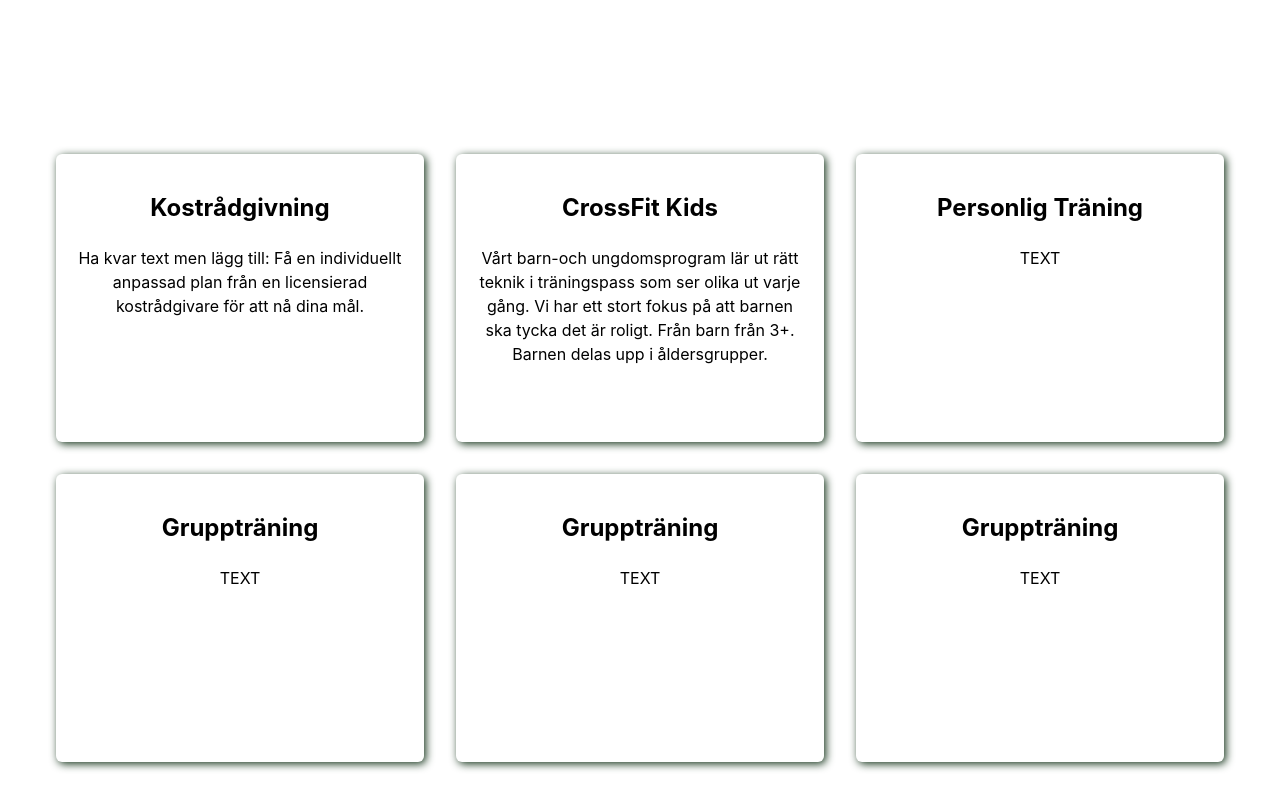
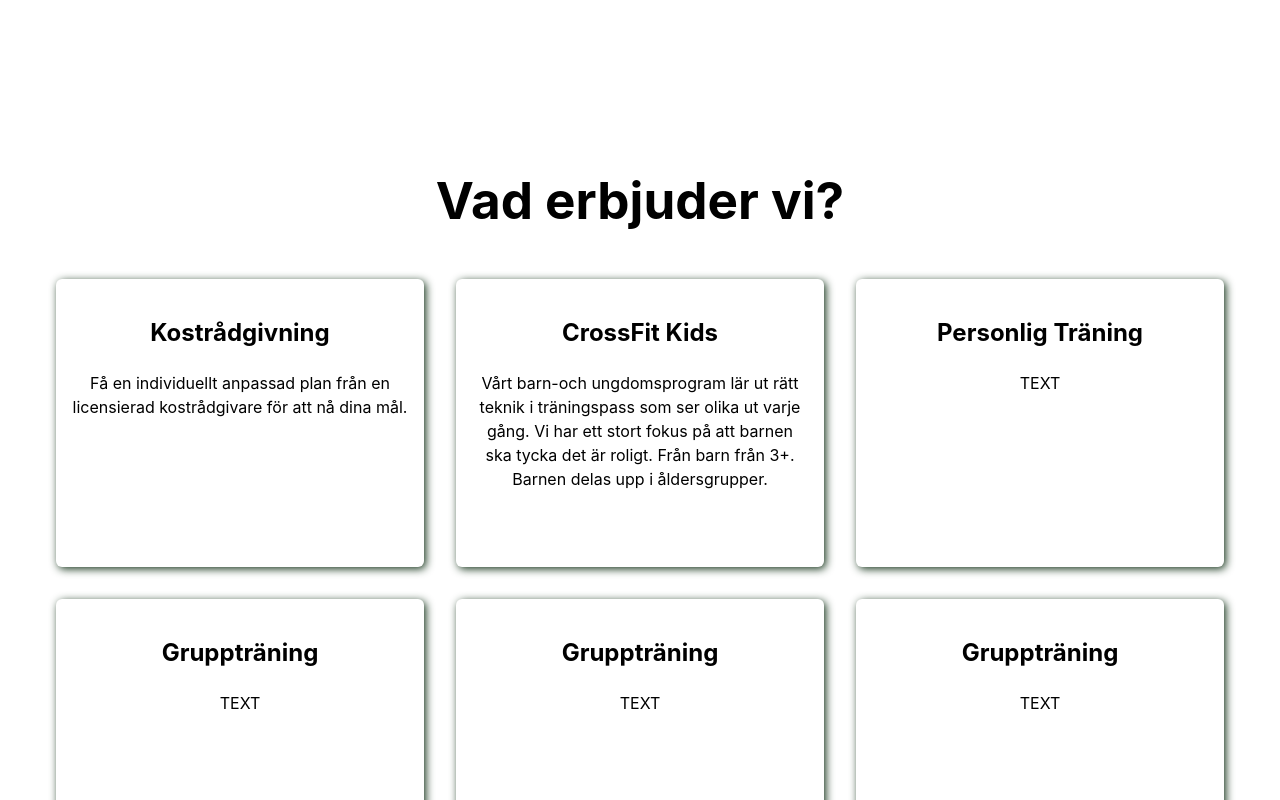
Before and after one commit to TobiasHeidlund/Starkare, a React (Vite) app: page / in a window 1280 px wide. Shown: the part 900-1700 px from the top of the page. Built offline with nearby package versions, Linux system fonts and the light colour scheme.

Commit message:
navfixes

```diff
--- a/src/App.css
+++ b/src/App.css
@@ -18,7 +18,12 @@
 .anchor{
   display: block;
   position: relative;
-  top: -130px;
+  top: -250px;
+  visibility: hidden;
+}
+.anchorbig{
+  position: relative;
+  top: -1000px;
   visibility: hidden;
 }
 #root {
--- a/src/App.tsx
+++ b/src/App.tsx
@@ -23,6 +23,9 @@
   const darkMode = ()=>{
     setDarkmode(count=> !count)
   }
+  if (window.matchMedia && window.matchMedia('(prefers-color-scheme: dark)').matches) {
+    (document.getRootNode().lastChild?.lastChild as HTMLBodyElement).classList.add("dark")
+  }
 
   return (
     <BrowserRouter>
--- a/src/componets/Services.css
+++ b/src/componets/Services.css
@@ -5,3 +5,6 @@
     align-items: center;
     flex: 'flex-grow';
 }
+.cardwrapper{
+    color: var(--text-color);
+}
--- a/src/componets/services.tsx
+++ b/src/componets/services.tsx
@@ -6,10 +6,11 @@
 
 function services( ) {
   return (
-    <div className='wrapper'>
+    <div className='cardwrapper'>
+      <h1>Vad erbjuder vi?</h1>
       <div className="anchor" id='cards'></div>
       <section className='cardContaienr'>
-        <CardBox title={"Kostrådgivning"} text={"Ha kvar text men lägg till: Få en individuellt anpassad plan från en licensierad kostrådgivare för att nå dina mål."}/>
+        <CardBox title={"Kostrådgivning"} text={"Få en individuellt anpassad plan från en licensierad kostrådgivare för att nå dina mål."}/>
         <CardBox title={"CrossFit Kids"} text={"Vårt barn-och ungdomsprogram lär ut rätt teknik i träningspass som ser olika ut varje gång. Vi har ett stort fokus på att barnen ska tycka det är roligt. Från barn från 3+. Barnen delas upp i åldersgrupper."}/>
         <CardBox title={"Personlig Träning"} text={"TEXT"}/>
         <CardBox title={"Gruppträning"} text={"TEXT"}/>
--- a/src/componets/splash.css
+++ b/src/componets/splash.css
@@ -20,4 +20,5 @@
     h3{
         color: white;
     }
+
 }
--- a/src/componets/splash.tsx
+++ b/src/componets/splash.tsx
@@ -16,6 +16,7 @@
   },[])
   return (
     <section id="splash" className="splash">
+        <div id='home'className="anchorbig"></div>
         <div className="centered">
         <h1>Kom i Form, Bli Stark & Må Bra</h1>
         <h3>Vi hjälper dig komma igång</h3>
--- a/src/componets/top.tsx
+++ b/src/componets/top.tsx
@@ -27,9 +27,9 @@
     <Banner bannerText={bannerText}/>
     <div className='container'>
     <div className='flex'>
-        <Link to='/#splash'><img src={logo} /></Link>
+        <Link to='/#home'><img src={logo} /></Link>
         <ul className='list'>
-            <li><Link to='/#splash'>HEM</Link></li>
+            <li><Link to='/#home'>HEM</Link></li>
             <li><Link to='/#cards'>VÅRA TJÄNSTER</Link></li>
             <li><Link to='/#faq'>VANLIGA FRÅGOR</Link></li>
             <li><Link to='/#schema'>SCHEMA</Link></li>
--- a/src/pages/bootkamp.tsx
+++ b/src/pages/bootkamp.tsx
@@ -21,7 +21,8 @@
 
 function bootkamp(prop:Props) {
   return (
-    <div id='bootcamp' className='bootcamp'>
+    <div  className='bootcamp'>
+        <div className="anchorbig" id="bootcamp"></div>
         <section className='head'>
             <h1>Bootcamp start {prop.content.date}</h1>
         </section>
```
